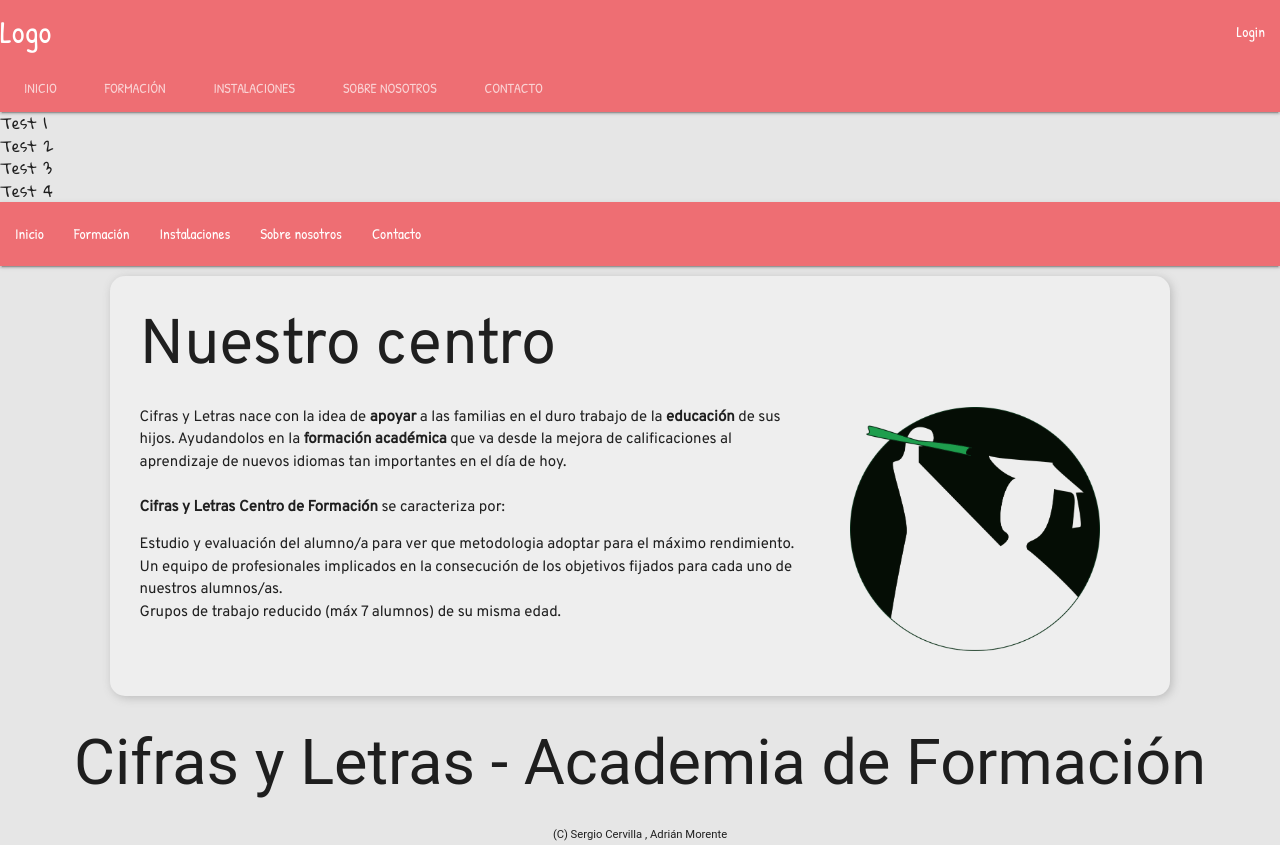
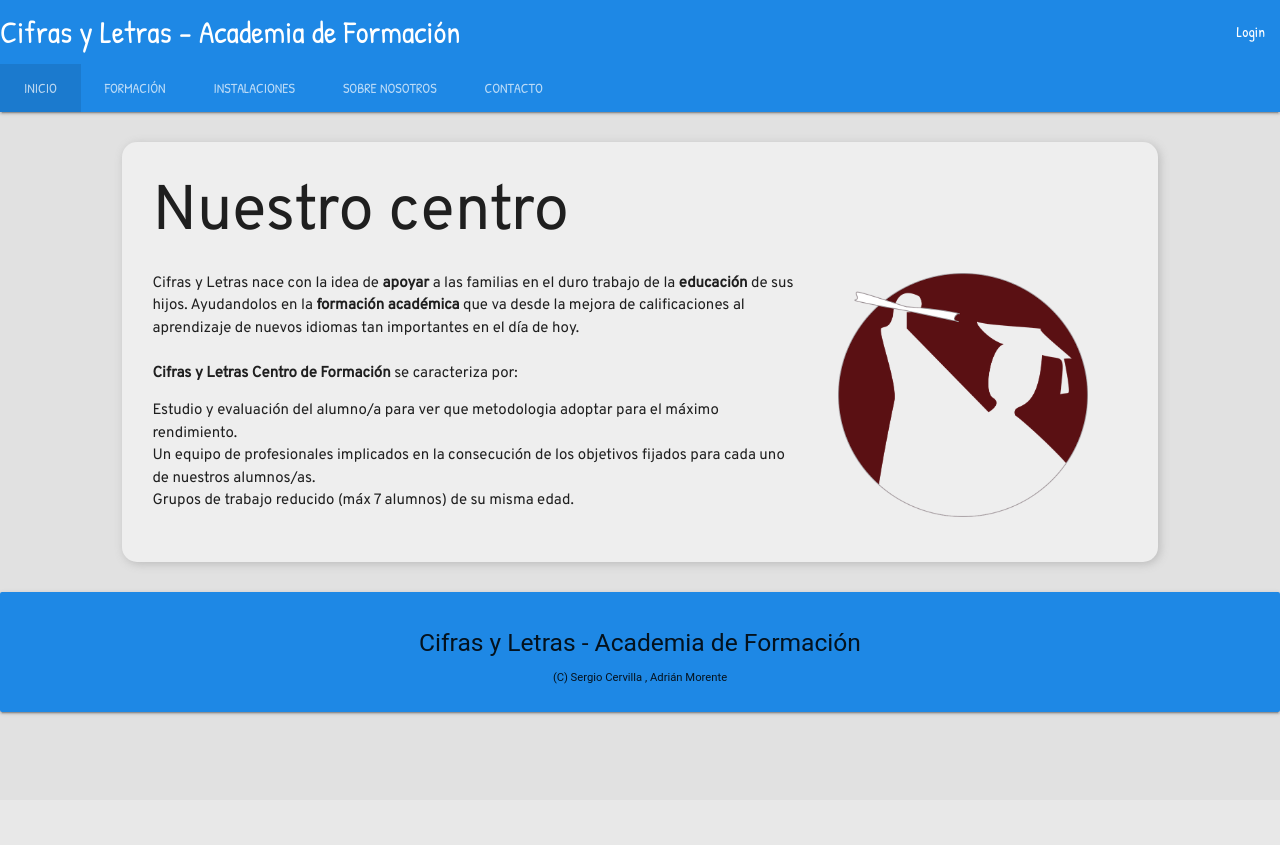
Before and after one commit to Cerv1/CifrasYLetras, a PHP site: page / in a window 1280 px wide. After the commit the page ends 716 px from the top, so only its background shows below. Run offline with PHP 8.4, Linux system fonts and the light colour scheme; some libraries are stand-ins or nearby versions; some web fonts are replaced.

Commit message:
added material design and finished HTMLFormation() content

```diff
--- a/common_page.php
+++ b/common_page.php
@@ -28,10 +28,10 @@
   function HTMLheader($activo) {
     echo '
     <header>
-      <nav class="nav-extended">
-        <div class="nav-wrapper">
-          <a href="#" class="brand-logo">Logo</a>
-          <a href="#" data-activates="mobile-demo" class="button-collapse"><i class="material-icons">menu</i></a>
+      <nav class="nav-extended blue darken-1">
+        <div class="nav-wrapper blue darken-1">
+          <a href="index.php" class="brand-logo">Cifras y Letras - Academia de Formación</a>
+          <a href="index.php" data-activates="mobile-demo" class="button-collapse"><i class="material-icons">menu</i></a>
           <ul id="nav-mobile" class="right hide-on-med-and-down">
             <li><a href="#">Login</a></li>
           </ul>
@@ -40,25 +40,14 @@
           </ul>
         </div>
         <div class="nav-content">
-          <ul class="tabs tabs-transparent">
-            <li class="tab"><a href="#$activo">Inicio</a></li>
-            <li class="tab"><a href="#$activo">Formación</a></li>
-            <li class="tab"><a href="#$activo">Instalaciones</a></li>
-            <li class="tab"><a href="#$activo">Sobre nosotros</a></li>
-            <li class="tab"><a href="#$activo">Contacto</a></li>
-          </ul>
+          <ul class="tabs tabs-transparent">';
+            $items = ["Inicio", "Formación", "Instalaciones", "Sobre nosotros", "Contacto"];
+              foreach ($items as $k => $v)
+                echo "<li".($k==$activo?" class='tab active'":" class='tab'").">"."<a href='index.php?p=".($k)."'>".$v."</a></li>";
+          echo '</ul>
         </div>
       </nav>
-      <div id="test1" class="col s12">Test 1</div>
-      <div id="test2" class="col s12">Test 2</div>
-      <div id="test3" class="col s12">Test 3</div>
-      <div id="test4" class="col s12">Test 4</div>
     </header>';
-    echo '<nav><div id="menu"><ul>';
-    $items = ["Inicio", "Formación", "Instalaciones", "Sobre nosotros", "Contacto"];
-      foreach ($items as $k => $v)
-        echo "<li".($k==$activo?" class='activo'":"").">"."<a href='index.php?p=".($k)."'>".$v."</a></li>";
-    echo '</ul></div></nav>';
   }
 
   function HTMLcontent($page){
@@ -85,8 +74,8 @@
 
   function HTMLfooter(){
     echo'
-    <footer>
-    <h1>Cifras y Letras - Academia de Formación</h1>
+    <footer class="card-panel blue darken-1">
+    <h5>Cifras y Letras - Academia de Formación</h5>
     <small>(C) Sergio Cervilla , Adrián Morente</small>
     </footer>
     ';
--- a/style.css
+++ b/style.css
@@ -1,18 +1,10 @@
 body{
   margin: 0 auto;
-  background-color: rgb(230, 230, 230);
+  background-color: rgb(225, 225, 225);
 }
 
 header{
   font-family: 'Gloria Hallelujah', cursive;
-}
-
-header #logo{
-  float: left;
-}
-
-header #contacto{
-  float: justify;
 }
 
 nav{
@@ -20,13 +12,14 @@ nav{
 }
 
 #content{
-  margin-left: 7%;
-  margin-right: 7%;
+  margin-top: 30px;
+  margin-bottom: 30px;
+  margin-left: 8%;
+  margin-right: 8%;
 }
 
 
 /*CSS associated to general-content class*/
-
 .general-content{
   overflow: auto;
   padding: 5px 30px 5px 30px;
@@ -48,6 +41,8 @@ nav{
   text-decoration: underline;
 }
 
+
 footer{
+  padding: 20px;
   text-align: center;
 }
```
Also changed, not shown: other parts of common_page.php (+67 -11 lines), favico.ico (added), favico.png (deleted), images/diploma.png, images/graduation-outfit.png (deleted).
